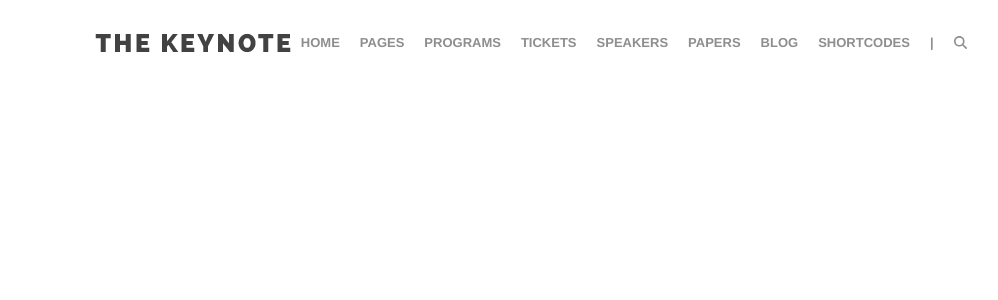
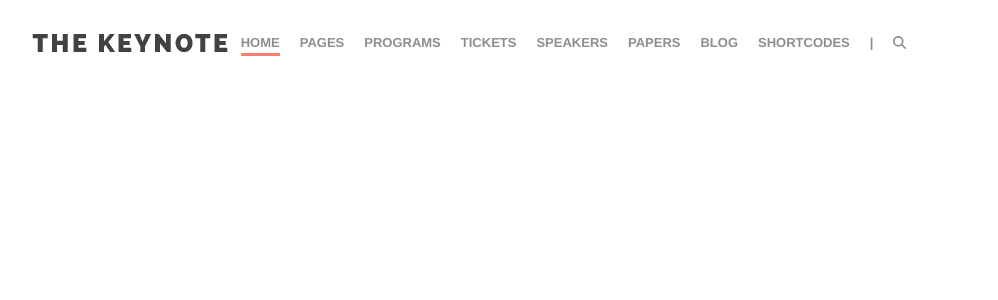
Before and after one commit to AndreaPanzeriDev/proj-html-vuejs, a Vue app: page / in a window 1280 px wide. In both pictures the pointer is over the link "HOME". Shown: the top 300 px of the page, without its empty margins (166-1164 px from the left). Built offline with nearby package versions, Linux system fonts and the light colour scheme.

Commit message:
a hover underline

```diff
--- a/src/components/HeaderComp.vue
+++ b/src/components/HeaderComp.vue
@@ -30,7 +30,7 @@ export default {
 *******************/
 #header{
     padding: 25px;
-    width: 60%;
+    width: 70%;
     margin: auto;
     display: flex;
     justify-content: space-between;
@@ -42,6 +42,7 @@ export default {
 
 li{
     list-style: none;
+    margin: 0 10px;
 }
 
 /*******************
@@ -53,7 +54,12 @@ a{
     color: #8e8e8e;
     font-size: 13px;
     font-weight: 900;
-    margin: 0 10px;
+
+}
+
+a:hover{
+    padding-bottom: 3px;
+    border-bottom: 3px solid salmon;
 }
 
 /*******************
```
